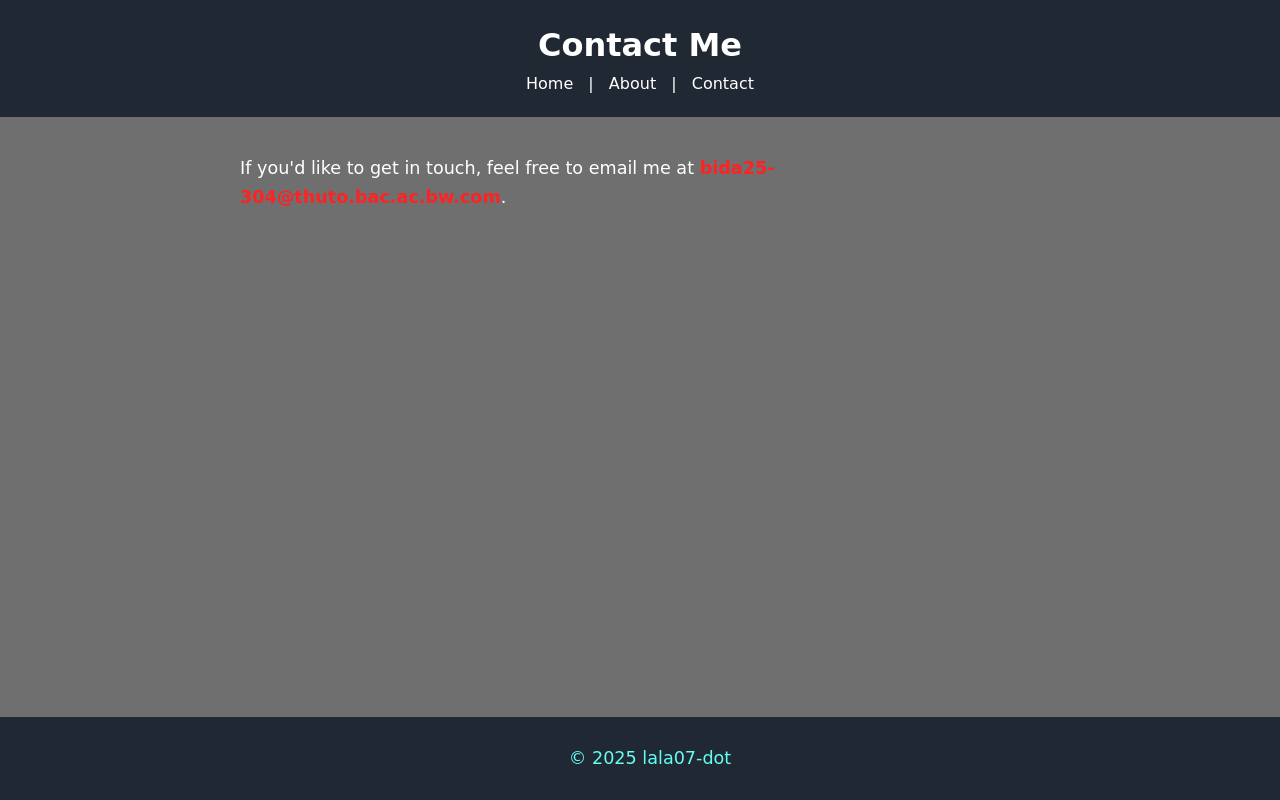
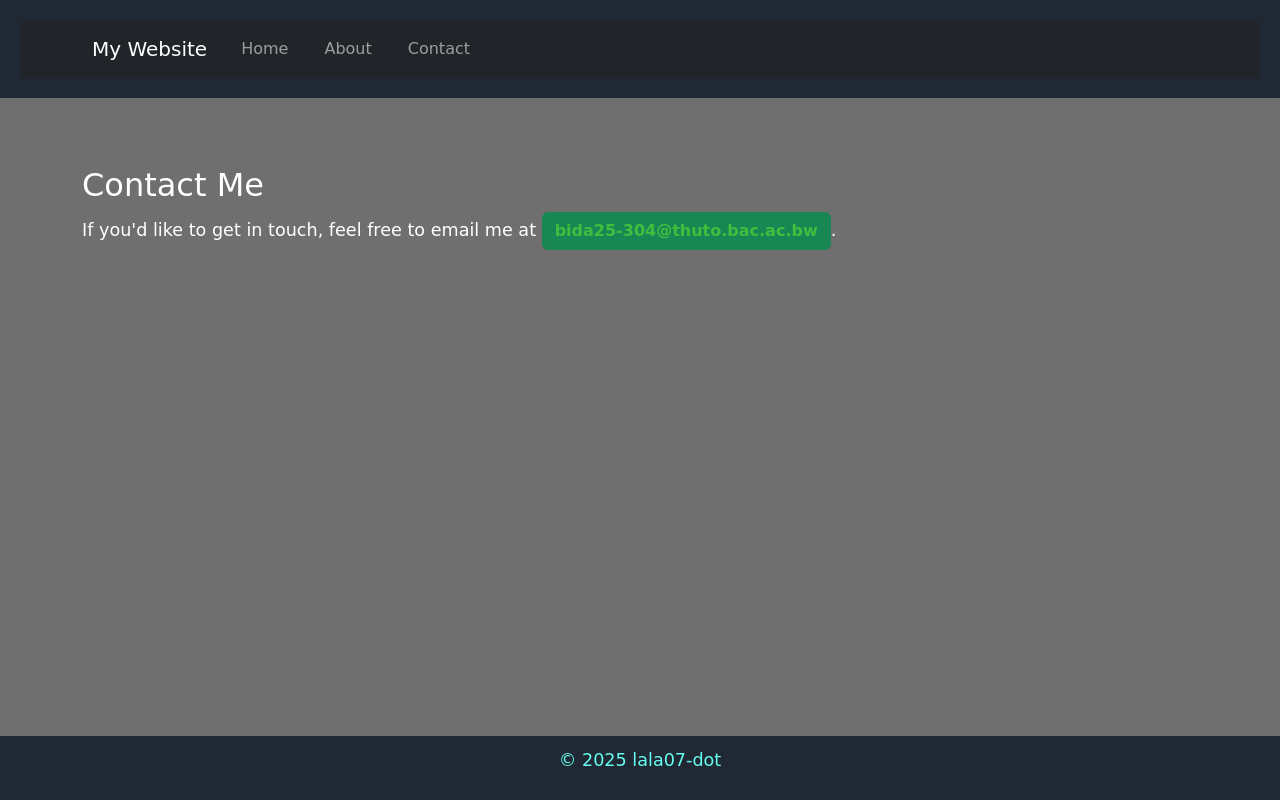
Before and after one commit to lala07-dot/my-first-github-page, a plain HTML site: page contact.html in a window 1280 px wide. Drawn offline with nearby package versions, Linux system fonts and the light colour scheme.

Commit message:
Added About and Contact pages with navigation

```diff
--- a/contact.html
+++ b/contact.html
@@ -10,44 +10,95 @@
 
     <title>Contact Me</title>
 
+    <!-- Bootstrap CSS -->
+
+<link href="https://cdn.jsdelivr.net/npm/bootstrap@5.3.0/dist/css/bootstrap.min.css" rel="stylesheet">
+
     <link rel="stylesheet" href="style.css">
 
 </head>
 
 <body>
+      <!-- Your content goes here -->
+
+
+
+    <!-- Bootstrap JS and dependencies -->
+
+    <script src="https://cdn.jsdelivr.net/npm/@popperjs/core@2.11.6/dist/umd/popper.min.js"></script>
+
+    <script src="https://cdn.jsdelivr.net/npm/bootstrap@5.3.0/dist/js/bootstrap.min.js"></script>
+
+</body>
+
+</html>
 
     <header>
+       <nav class="navbar navbar-expand-lg navbar-dark bg-dark">
 
-        <h1>Contact Me</h1>
+        <div class="container">
 
-        <nav>
+            <a class="navbar-brand" href="index.html">My Website</a>
 
-            <a href="index.html">Home</a> |
+            <button class="navbar-toggler" type="button" data-bs-toggle="collapse" data-bs-target="#navbarNav">
 
-            <a href="about.html">About</a> |
+                <span class="navbar-toggler-icon"></span>
 
-            <a href="contact.html">Contact</a>
+            </button>
 
-        </nav>
+            <div class="collapse navbar-collapse" id="navbarNav">
+
+                <ul class="navbar-nav">
+
+                    <li class="nav-item">
+
+                        <a class="nav-link" href="index.html">Home</a>
+
+                    </li>
+
+                    <li class="nav-item">
+
+                        <a class="nav-link" href="about.html">About</a>
+
+                    </li>
+
+                    <li class="nav-item">
+
+                        <a class="nav-link" href="contact.html">Contact</a>
+
+                    </li>
+
+                </ul>
+
+            </div>
+
+        </div>
+
+    </nav>
+
 
     </header>
 
+ <main class="container my-5">
 
+    <h2>Contact Me</h2>
 
-    <main>
+    <p>If you'd like to get in touch, feel free to email me at <a href="mailto:bida25-304@thuto.bac.ac.bw" class="btn btn-success">bida25-304@thuto.bac.ac.bw</a>.</p>
 
-        <p>If you'd like to get in touch, feel free to email me at <a href="mailto:bida25-304@thuto.bac.ac.bw">bida25-304@thuto.bac.ac.bw.com</a>.</p>
+  </main>
 
-    </main>
-
-
-
-    <footer>
+     <footer>
 
         <p>&copy; 2025 lala07-dot</p>
 
     </footer>
 
+    <!-- Bootstrap JS and dependencies -->
+
+<script src="https://cdn.jsdelivr.net/npm/@popperjs/core@2.11.6/dist/umd/popper.min.js"></script>
+
+<script src="https://cdn.jsdelivr.net/npm/bootstrap@5.3.0/dist/js/bootstrap.min.js"></script>
+
 </body>
 
 </html>
--- a/style.css
+++ b/style.css
@@ -67,6 +67,6 @@ img {
 }
 
 main a[href^="mailto:"] {
-    color: #ff2222;
+    color: #42be3f;
     font-weight: bold;
 }
```
Also changed, not shown: about.html (+70 -9 lines), kitten.jpg (added).
